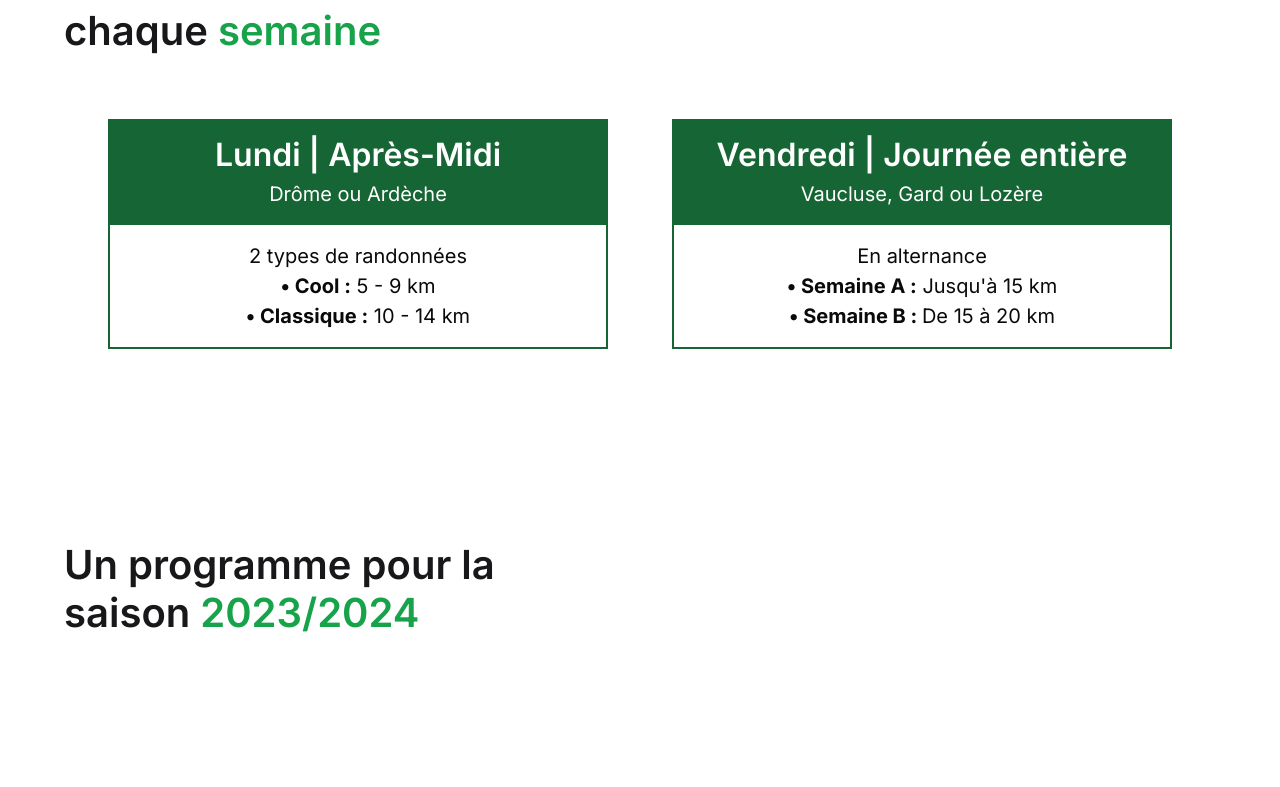
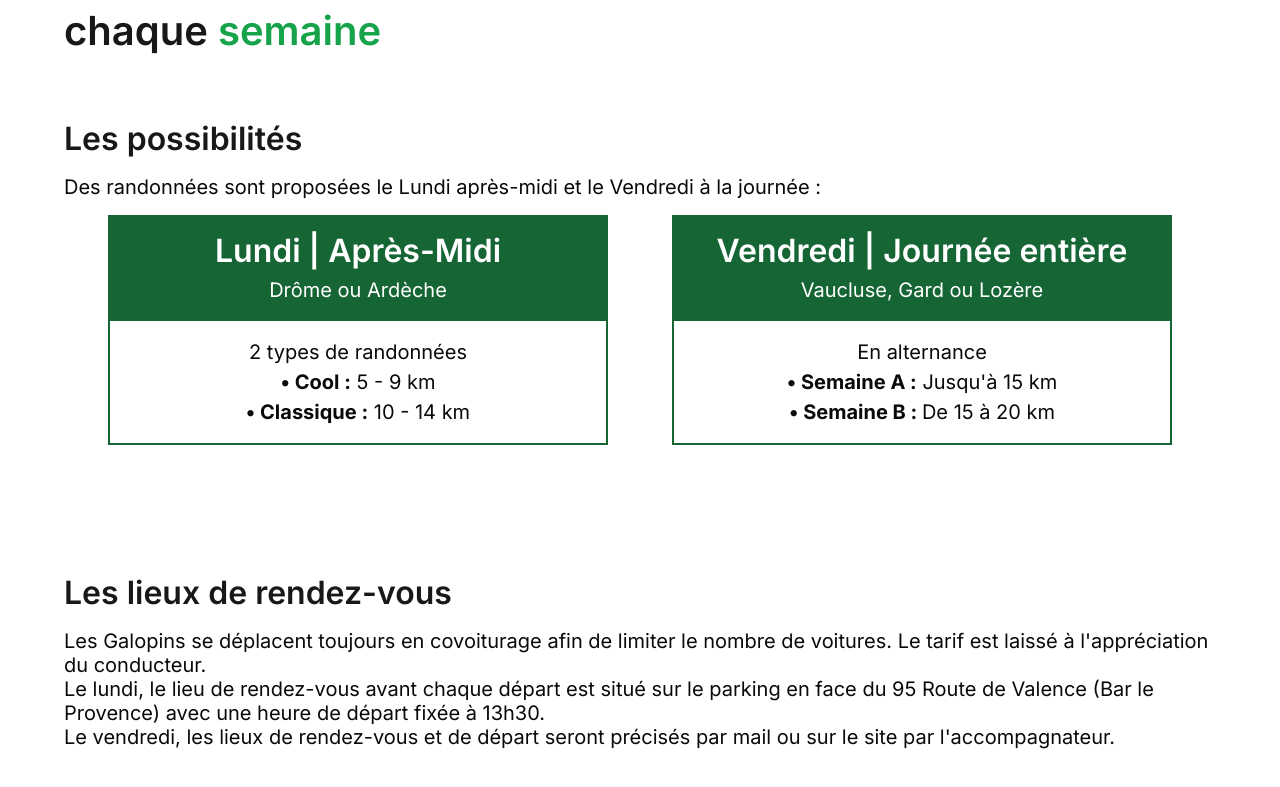
Before and after one commit to SebastienLaurentt/Galopins-Next-V2, a Next.js app: page /parcours in a window 1280 px wide. Shown: the part 513-1300 px from the top of the page. Built offline with nearby package versions, Linux system fonts and the light colour scheme.

Commit message:
add content in parcours second section

```diff
--- a/app/parcours/page.tsx
+++ b/app/parcours/page.tsx
@@ -15,7 +15,12 @@ function Parcours() {
           title="Plusieurs randonnées chaque "
           titleHighlight="semaine"
         />
-        <div>
+        <div className="mb-16 md:mb-32">
+          <h3> Les possibilités </h3>
+          <p className="mb-4">
+            Des randonnées sont proposées le Lundi après-midi et le Vendredi à
+            la journée :
+          </p>
           <ul className="flex flex-col xl:flex-row xl:justify-center gap-y-10 xl:gap-y-0 xl:gap-x-16">
             <li>
               <ParcoursCard
@@ -53,6 +58,20 @@ function Parcours() {
             </li>
           </ul>
         </div>
+        <div>
+          <h3> Les lieux de rendez-vous </h3>
+          <p>
+            Les Galopins se déplacent toujours en covoiturage afin de limiter le nombre de voitures. Le tarif est laissé à l&apos;appréciation du conducteur.
+          </p>
+          <p>
+            Le lundi, le lieu de rendez-vous avant chaque départ est situé sur
+            le parking en face du 95 Route de Valence (Bar le Provence) avec une
+            heure de départ fixée à 13h30.
+          </p>
+          <p>
+            Le vendredi, les lieux de rendez-vous et de départ seront précisés par mail ou sur le site par l&apos;accompagnateur.
+          </p>
+        </div>
       </Section>
       <Section marginBottom={true} marginTop={false} classname="">
         <SectionHeader
```
